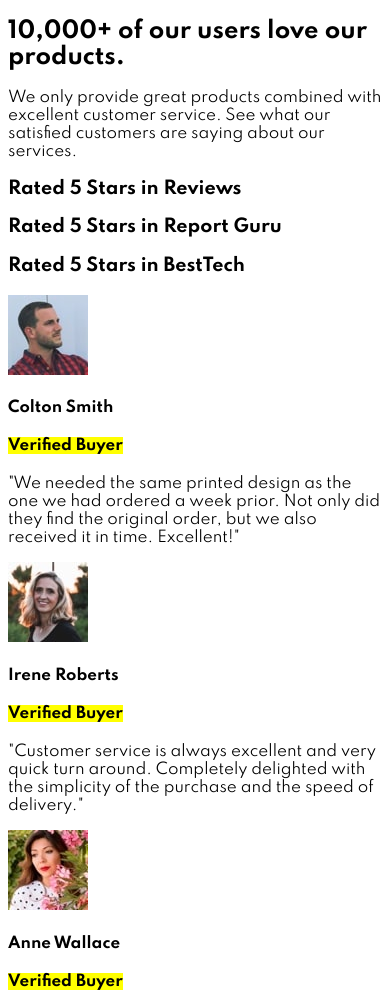
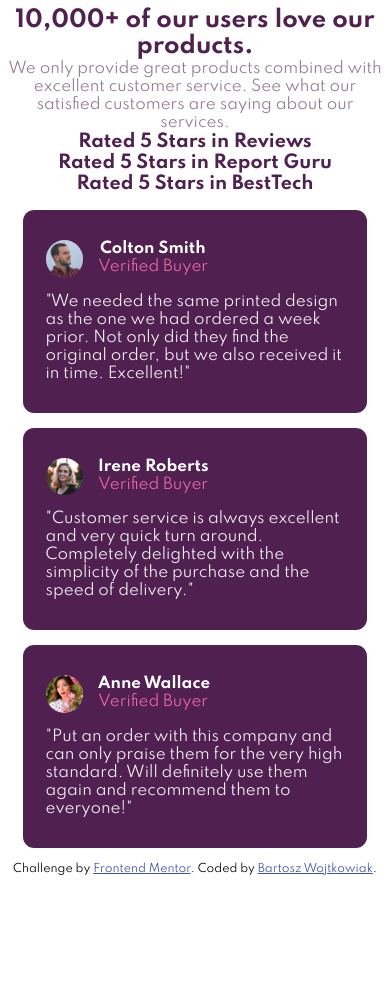
Before and after one commit to kejlor/social-proof-section, a plain HTML site: page index.html in a window 390 px wide. Shown: the top 994 px of the page. After the commit the page ends 884 px from the top, so only its background shows below. Drawn offline with Linux system fonts and the light colour scheme.

Commit message:
added cards style for mobile version

```diff
--- a/css/main.css
+++ b/css/main.css
@@ -18,6 +18,7 @@
 body {
   font-family: var(--ff-primary);
   font-size: 15px;
+  text-align: center;
 }
 
 .attribution {
@@ -27,3 +28,80 @@ body {
 .attribution a {
   color: hsl(228, 45%, 44%);
 }
+
+h1,
+h2,
+h3,
+p {
+  margin: 0;
+}
+
+h1,
+h3 {
+  color: var(--clr-primary-800);
+}
+
+p {
+  color: var(--clr-neutral-800);
+}
+
+h4 {
+  color: var(--clr-neutral-100);
+}
+
+.pink {
+  background: none;
+  color: var(--clr-primary-200);
+}
+
+.card {
+  background-color: var(--clr-primary-800);
+  border-radius: 0.75em 0.75em 0.75em 0.75em;
+  margin: 1em 1em 1em 1em;
+}
+
+.card p {
+  color: var(--clr-neutral-300);
+  text-align: left;
+  margin-top: 1em;
+}
+
+.card img {
+  display: block;
+  align-self: left;
+  border-radius: 50%;
+  width: 2.5em;
+  height: 2.5em;
+}
+
+.name {
+  display: flex;
+  flex-direction: column;
+}
+
+.name h4,
+.name p {
+  margin: 0;
+}
+
+.buyer {
+  display: flex;
+  flex-direction: row;
+}
+
+.buyer .name {
+  margin-left: 1em;
+}
+
+.container {
+  margin-left: 1.5em;
+  margin-right: 1.5em;
+  padding-top: 2em;
+  padding-bottom: 2em;
+}
+
+@media (max-width: 375px) {
+}
+
+@media (min-width: 375px) {
+}
--- a/index.html
+++ b/index.html
@@ -51,26 +51,29 @@
     <section>
       <div class="split">
         <div class="card">
+          <div class="container">
             <div class="buyer">
               <img src="images/image-colton.jpg" alt="avatar of the man" />
               <div class="name">
                 <h4>Colton Smith</h4>
-              <h4><mark class="pink">Verified Buyer</mark></h4>
+                <p><mark class="pink">Verified Buyer</mark></p>
               </div>
             </div>
             <p>
-            "We needed the same printed design as the one we had ordered a week
-            prior. Not only did they find the original order, but we also
+              "We needed the same printed design as the one we had ordered a
+              week prior. Not only did they find the original order, but we also
               received it in time. Excellent!"
             </p>
           </div>
+        </div>
 
         <div class="card">
+          <div class="container">
             <div class="buyer">
               <img src="images/image-irene.jpg" alt="avatar of the woman" />
               <div class="name">
                 <h4>Irene Roberts</h4>
-              <h4><mark class="pink">Verified Buyer</mark></h4>
+                <p><mark class="pink">Verified Buyer</mark></p>
               </div>
             </div>
             <p>
@@ -79,13 +82,15 @@
               speed of delivery."
             </p>
           </div>
+        </div>
 
         <div class="card">
+          <div class="container">
             <div class="buyer">
               <img src="images/image-anne.jpg" alt="avatar of the woman" />
               <div class="name">
                 <h4>Anne Wallace</h4>
-              <h4><mark class="pink">Verified Buyer</mark></h4>
+                <p><mark class="pink">Verified Buyer</mark></p>
               </div>
             </div>
             <p>
@@ -93,6 +98,7 @@
               very high standard. Will definitely use them again and recommend
               them to everyone!"
             </p>
+          </div>
         </div>
       </div>
     </section>
```
Lines whose indentation alone changed are shown as unchanged.
